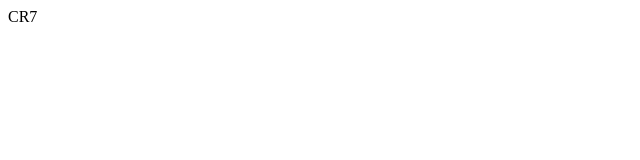
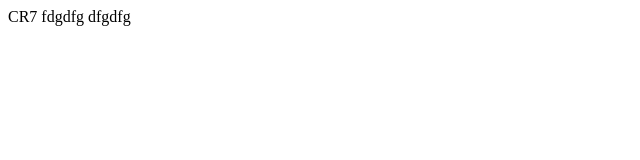
Before and after one commit to CR7Ruben/rubeen, a plain HTML site: page index.html in a window 1280 px wide. Shown: the whole page, without its empty margins (0-640 px from the left). Drawn offline with Linux system fonts and the light colour scheme.

Commit message:
commit para desarrollo

```diff
--- a/index.html
+++ b/index.html
@@ -7,5 +7,7 @@
 </head>
 <body>
     CR7
+    fdgdfg
+    dfgdfg
 </body>
 </html>
```
